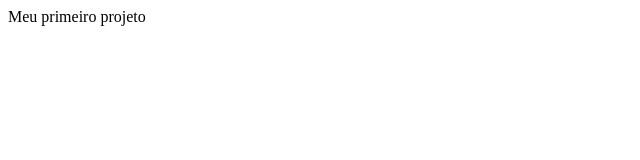
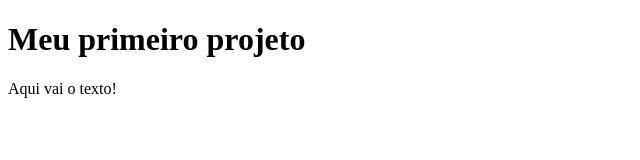
Before and after one commit to Joaonascimentoo/AnimaCursoDeExtensaoGiteGitHub2022-2--b, a plain HTML site: page index.html in a window 1280 px wide. Shown: the whole page, without its empty margins (0-640 px from the left). Drawn offline with Linux system fonts and the light colour scheme.

Commit message:
Agora tem título e corpo de texto

```diff
--- a/index.html
+++ b/index.html
@@ -4,6 +4,7 @@
         <title>Meu primeiro projeto</title>
     </head>
     <body>
-        Meu primeiro projeto
+        <h1>Meu primeiro projeto</h1>
+        Aqui vai o texto!
     </body>
 </html>
```
